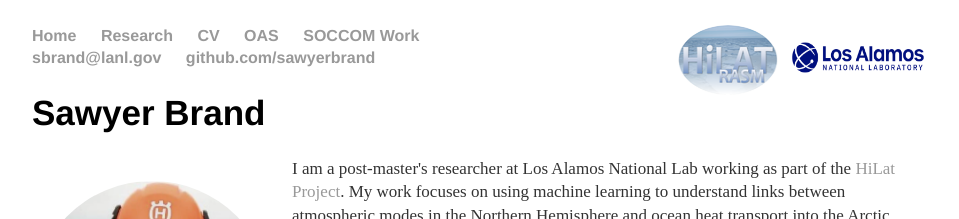
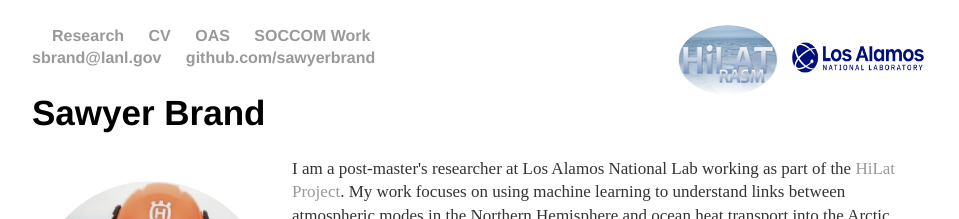
Before and after one commit to SawyerBrand/SawyerBrand.github.io, a Jekyll site: the page built from index.html, in a window 1280 px wide. Shown: the top 219 px of the page, without its empty margins (160-1119 px from the left). Built offline with Jekyll 4.4.1, drawn with Linux system fonts in a browser that asks for light colours.

Commit message:
Update default.html

```diff
--- a/_layouts/default.html
+++ b/_layouts/default.html
@@ -8,7 +8,7 @@
 		<body>
 			<nav>
 	    		<ul>
-			<li><a href="/">Home</a></li>
+			<li><a href="/Home"  fontsize=85></a></li>
 			<li><a href="/Research" fontsize=85 >Research</a></li>
 	        	<li><a href="/CV"  fontsize=85>CV</a></li>
 			<li><a href="/Python"  fontsize=85>OAS</a></li>
```
